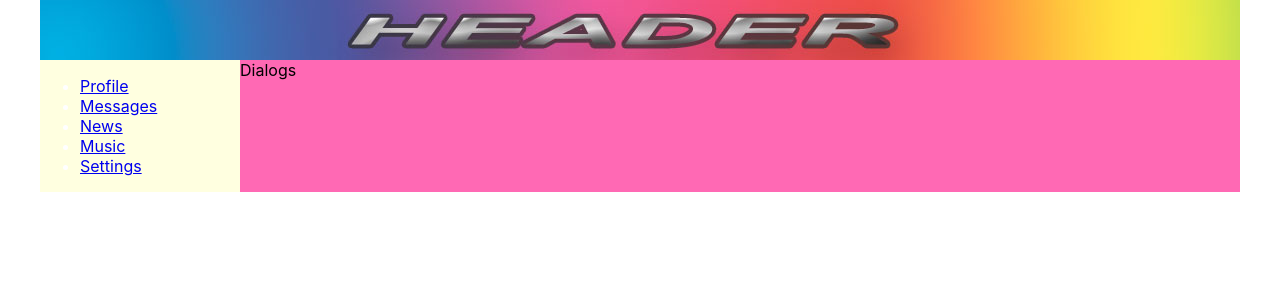
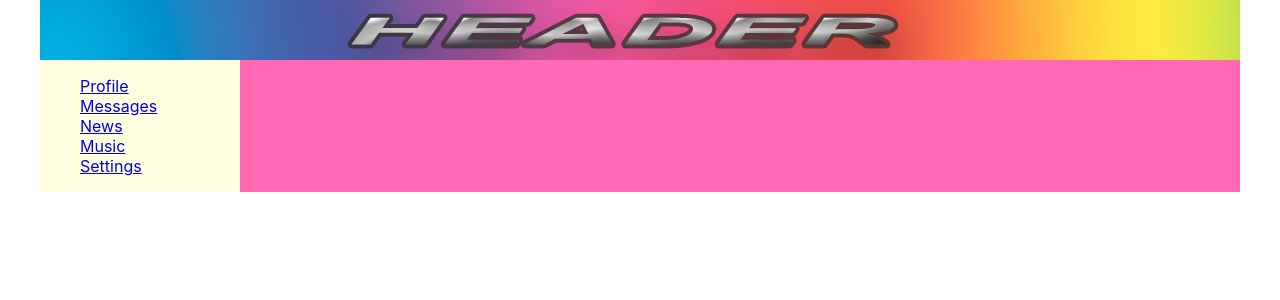
Before and after one commit to piv2003/my-app-2021-REACT, a React (Create React App) app: page / in a window 1280 px wide. Shown: the top 300 px of the page. Built offline with nearby package versions, Linux system fonts and the light colour scheme.

Commit message:
19. Уроки React JS (route, browser-router, маршрутизация)
У меня где-то потерялся "контент" страницы Profile - будем искать....

```diff
--- a/package.json
+++ b/package.json
@@ -8,6 +8,7 @@
     "@testing-library/user-event": "^12.8.0",
     "react": "^17.0.1",
     "react-dom": "^17.0.1",
+    "react-router-dom": "^5.2.0",
     "react-scripts": "4.0.3",
     "web-vitals": "^1.1.0"
   },
--- a/src/App.js
+++ b/src/App.js
@@ -5,18 +5,20 @@
 import Navbar from "./components/Navbar/Navbar";
 import Profile from "./components/Profile/Profile";
 import Dialogs from "./components/Dialogs/Dialogs";
+import {BrowserRouter, Route}  from "react-router-dom";
 
-const App = () => {
+const App = (props) => {
   return (
-      <div className="app-wrapper">
-          <Header/>
-          <Navbar/>
-          {/*<Profile />*/}
-          <div className="app-wrapper-content">
-              <Dialogs/>
+      <BrowserRouter>
+          <div className="app-wrapper">
+              <Header/>
+              <Navbar/>
+              <div className="app-wrapper-content">
+                  <Route path='dialogs' component={Dialogs}/>
+                  <Route path='profile' component={Profile}/>
+              </div>
           </div>
-
-      </div>
+      </BrowserRouter>
   );
 }
 
--- a/src/components/Navbar/Navbar.jsx
+++ b/src/components/Navbar/Navbar.jsx
@@ -5,8 +5,8 @@
 const Navbar = () => {
 return  <nav className={s.nav}>
     <ul className="nav-list">
-        <li className={s.item}><a href='#'>Profile</a></li>
-        <li className={s.item}><a href='#'>Messages</a></li>
+        <li className={s.item}><a href='/Profile'>Profile</a></li>
+        <li className={`${s.item} ${s.active}`}><a href='/Dialogs'>Messages</a></li>
         <li className={s.item}><a href='#'>News</a></li>
         <li className={s.item}><a href='#'>Music</a></li>
         <li className={s.item}><a href='#'>Settings</a></li>
```
Also changed, not shown: 1 other file (tests, documents, lock files or other folders).
